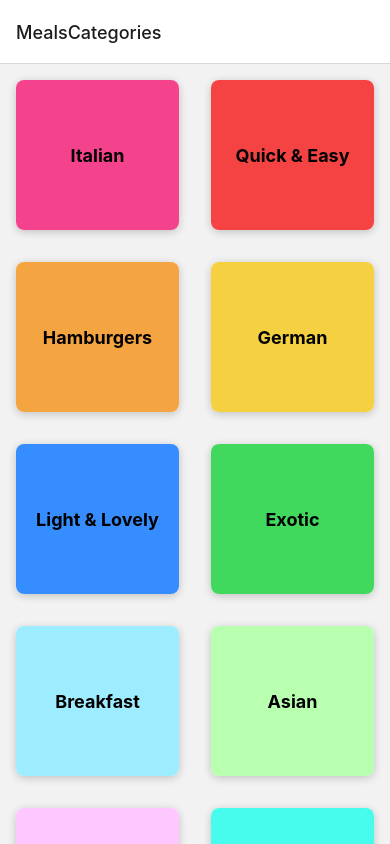
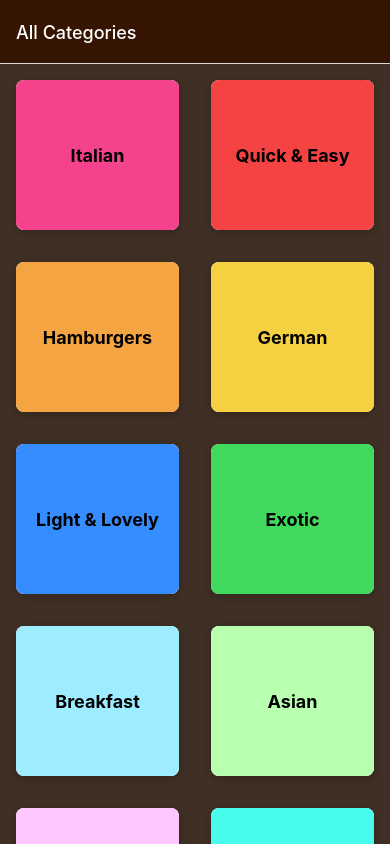
Before and after one commit to yeryshevArtem/react-native-course, a React Native app: screen / in a window 390 px wide. Built offline with nearby package versions, Linux system fonts and the light colour scheme.

Commit message:
Add passing the navigation parameters dynamically

```diff
--- a/App.js
+++ b/App.js
@@ -9,11 +9,36 @@
 export default function App() {
   return (
     <>
-      <StatusBar style="dark" />
+      <StatusBar style="light" />
       <NavigationContainer>
-        <Stack.Navigator>
-          <Stack.Screen name="MealsCategories" component={CategoriesScreen} />
-          <Stack.Screen name="MealsOverview" component={MealsOverviewScreen} />
+        <Stack.Navigator
+          screenOptions={{
+            headerStyle: {
+              backgroundColor: '#351401',
+            },
+            headerTintColor: 'white',
+            contentStyle: {
+              backgroundColor: '#3f2f25'
+            }
+          }}
+        >
+          <Stack.Screen
+            name="MealsCategories"
+            component={CategoriesScreen}
+            options={{
+              title: 'All Categories'
+            }}
+          />
+          <Stack.Screen
+            name="MealsOverview"
+            component={MealsOverviewScreen}
+            options={({ route, navigation }) => {
+              const catId = route.params.categoryId;
+              return {
+                title: catId
+              };
+            }}
+          />
         </Stack.Navigator>
       </NavigationContainer>
     </>
--- a/screens/MealsOverviewScreen.js
+++ b/screens/MealsOverviewScreen.js
@@ -1,13 +1,22 @@
-import { View, Text, StyleSheet, FlatList } from 'react-native';
-import { MEALS } from "../data/dummy-data";
+import { useLayoutEffect } from 'react';
+import { View, StyleSheet, FlatList } from 'react-native';
+import { MEALS, CATEGORIES } from "../data/dummy-data";
 import MealItem from '../components/MealItem';
 
-function MealsOverviewScreen({ route }) {
+function MealsOverviewScreen({ route, navigation }) {
     const catId = route.params.categoryId;
 
     const displayedMeals = MEALS.filter((mealItem) => {
         return mealItem.categoryIds.indexOf(catId) >= 0;
     });
+
+    useLayoutEffect(() => {
+        const categoryTitle = CATEGORIES.find((category) => category.id === catId).title;
+
+        navigation.setOptions({
+            title: categoryTitle
+        });
+    }, [catId, navigation]);
 
     function renderMealItem(itemData) {
         const mealItemProps = {
```
